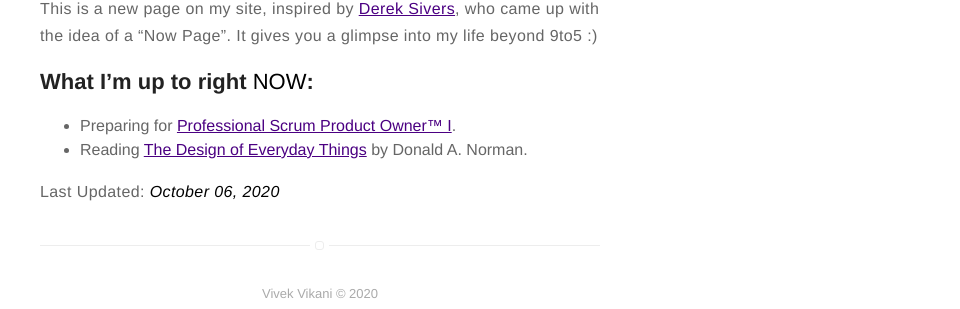
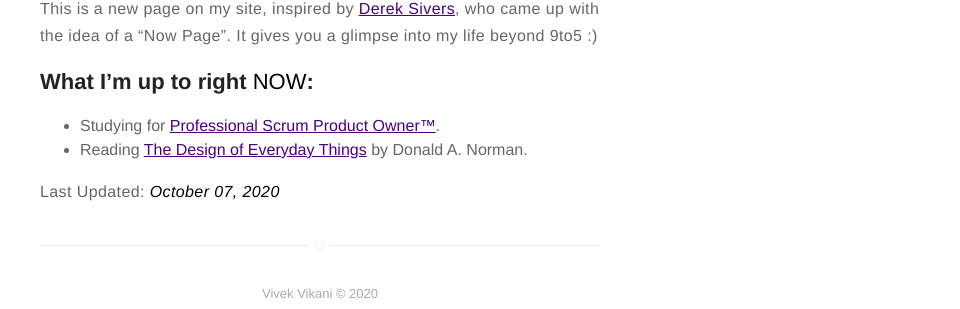
Before and after one commit to vivekvikani/vivekvikani.github.io, a Jekyll site: the page built from now.md, in a window 1280 px wide. Shown: the part 224-533 px from the top of the page, without its empty margins (320-1280 px from the left). Built offline with Jekyll 4.4.1, drawn with Linux system fonts in a browser that asks for light colours.

Commit message:
Update now

```diff
--- a/now.md
+++ b/now.md
@@ -7,7 +7,7 @@ This is a new page on my site, inspired by [Derek Sivers](https://sivers.org/now
 
 ## What I'm up to right **NOW**:
 
-* Preparing for [Professional Scrum Product Owner™ I](https://www.scrum.org/professional-scrum-product-owner-i-certification).
+* Studying for [Professional Scrum Product Owner™](https://www.scrum.org/professional-scrum-product-owner-i-certification).
 * Reading [The Design of Everyday Things](https://www.goodreads.com/book/show/840.The_Design_of_Everyday_Things) by Donald A. Norman.
 
-Last Updated: ***October 06, 2020***
+Last Updated: ***October 07, 2020***
```
Also changed, not shown: 2 other files.
